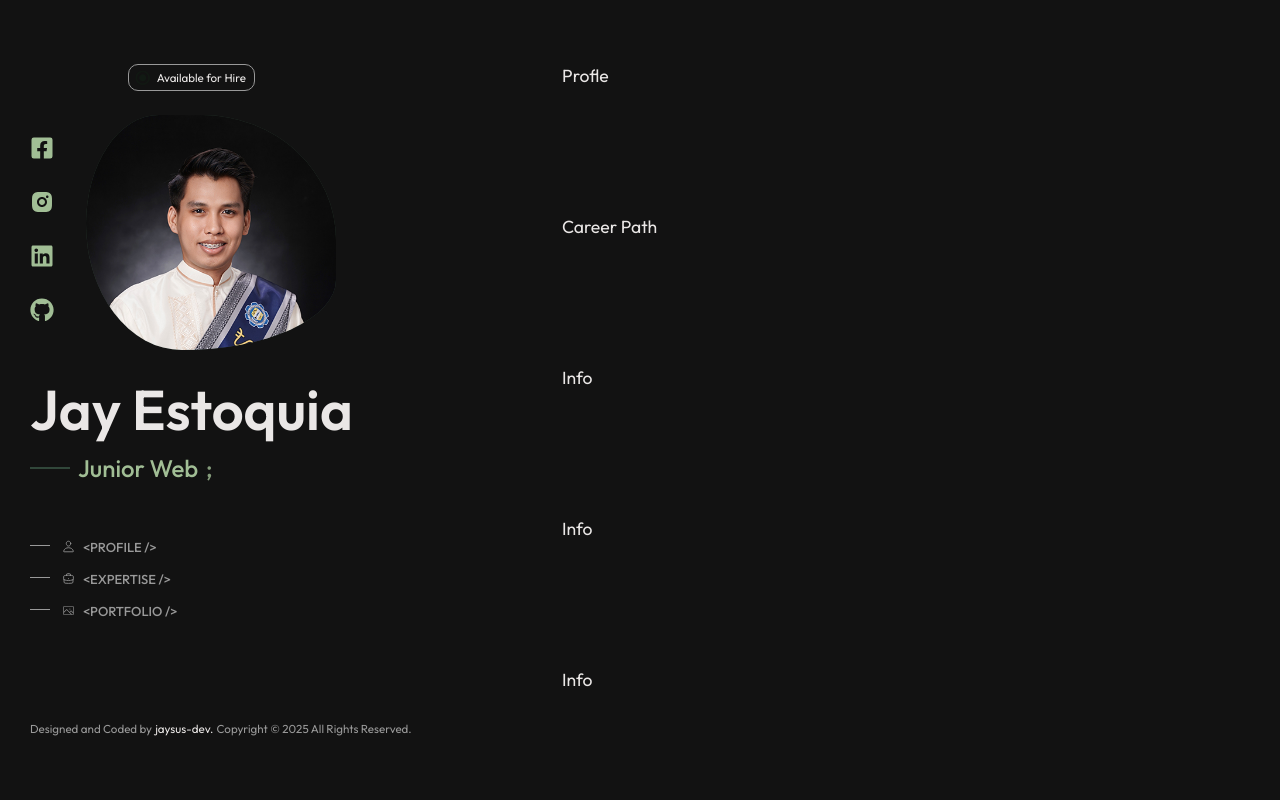
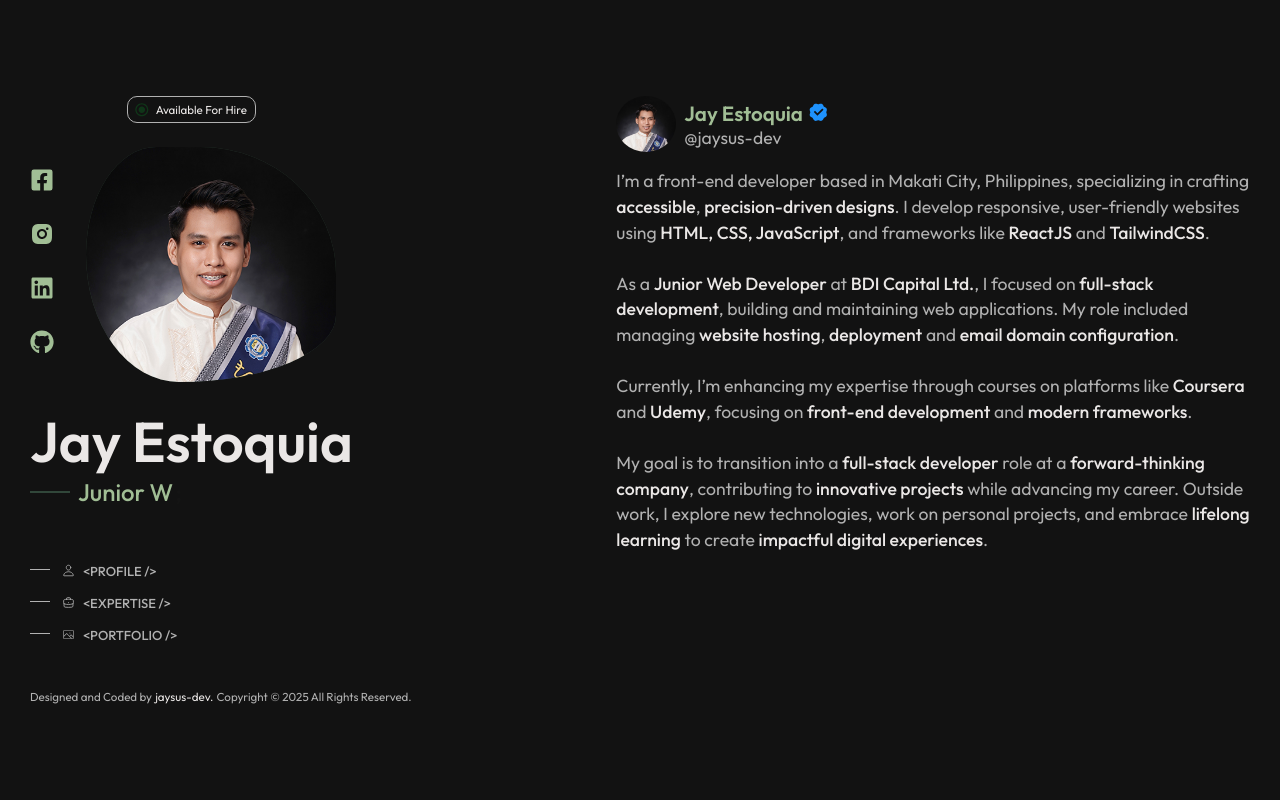
Before and after one commit to Jaysus-dev/jaysus-dev-portfoliov2, a React (Vite) app: page /profile in a window 1280 px wide. Shown: the top 800 px of the page. Built offline with nearby package versions, Linux system fonts and the light colour scheme.

Commit message:
updated profile section

```diff
--- a/src/App.css
+++ b/src/App.css
@@ -14,7 +14,7 @@
   --title-color: #a1be95;
   --title-color-dark: #31473a;
   --text-color: #eae7e6;
-  --desc-color: #999999;
+  --desc-color: #b1b1b1;
 
   /*==Font-Typography==*/
   --body-font: "Outfit", sans-serif;
@@ -100,7 +100,7 @@ textarea {
 
 /*.Reusable-CSS-Class*/
 .section {
-  padding: 4rem 0 4rem 0;
+  padding: 6rem 0 6rem 0;
 }
 
 .section-title {
@@ -122,7 +122,7 @@ textarea {
 
 /*.Lay-out*/
 .main-container {
-  grid-template-columns: repeat(1, 1.5fr 2fr);
+  grid-template-columns: repeat(1, 1.8fr 2fr);
 }
 .container {
   max-width: 1270px;
--- a/src/App.jsx
+++ b/src/App.jsx
@@ -1,24 +1,16 @@
 import React from "react";
 import "./App.css";
 import AsideNav from "./components/Aside/Aside";
+import Profile from "./components/Main/Profile/Profile";
 
 function App() {
   return (
     <div className="main-container container grid">
-      <aside className="main-aside grid" id="aside">
+      <aside className="main-aside  grid" id="aside">
         <AsideNav />
       </aside>
-      <main className="main-content " id="main">
-        <section className="main-section section grid"> Profle</section>
-        <section className="main-section section grid"> Career Path</section>
-        <section className="main-section section grid"> Info</section>
-        <section className="main-section section grid"> Info</section>
-        <section className="main-section section grid"> Info</section>
-        <section className="main-section section grid"> Info</section>
-        <section className="main-section section grid"> Info</section>
-        <section className="main-section section grid"> Info</section>
-        <section className="main-section section grid"> Info</section>
-        <section className="main-section section grid"> Info</section>
+      <main className="main-content section  " id="main">
+        <Profile />
       </main>
     </div>
   );
--- a/src/components/Aside/Aside.css
+++ b/src/components/Aside/Aside.css
@@ -8,16 +8,16 @@
   flex-direction: column;
   justify-content: space-between;
 }
-.aside-container {
+.aside__container {
   row-gap: 1.5rem;
   justify-content: space-between;
 }
-.aside-online {
+.aside__online {
   display: flex;
   align-items: center;
   justify-content: center;
 }
-.aside-stat {
+.aside__stat {
   display: flex;
   align-items: center;
   justify-content: center;
@@ -28,39 +28,39 @@
   border-radius: 10px;
   font-size: var(--tiny-font-size);
 }
-.aside-ping {
+.aside__ping {
   color: #00ff40;
   animation: ping-large 1s infinite;
 }
-.aside-content {
+.aside__content {
   display: flex;
   column-gap: 2rem;
   align-items: center;
 }
-.aside-social {
+.aside__social {
   grid-template-columns: max-content;
   row-gap: 1.5rem;
 }
-.aside-social-icon {
+.aside__social-icon {
   font-size: 1.5rem;
   color: var(--title-color);
 }
-.aside-social-icon:hover {
+.aside__social-icon:hover {
   transition: 0.2s ease-in-out;
   color: var(--title-color-dark);
 }
-.aside-data {
+.aside__data {
   display: flex;
   flex-direction: column;
   gap: 0.5rem;
 }
-.aside-mid {
+.aside__mid {
   display: flex;
   flex-direction: column;
   gap: 3rem;
 }
 
-.aside-title {
+.aside__title {
   display: flex;
   align-items: center;
   gap: 0.5rem;
@@ -68,7 +68,7 @@
   font-weight: var(--font-semi-bold);
   color: var(--text-color);
 }
-.aside-subtitle::before {
+.aside__subtitle::before {
   content: "";
   position: absolute;
   width: 40px;
@@ -77,7 +77,7 @@
   left: 0;
   top: 0.9rem;
 }
-.aside-subtitle {
+.aside__subtitle {
   position: relative;
   padding-left: 3rem;
   color: var(--title-color);
@@ -85,7 +85,7 @@
   font-weight: var(--font-medium);
 }
 
-.aside-img {
+.aside__img {
   background: center/cover;
   max-width: 250px;
   width: 100%;
@@ -94,19 +94,19 @@
   animation: profile_animate 8s ease-in-out infinite 1s;
 }
 
-.aside-list {
+.aside__list {
   position: relative;
   justify-content: start;
   gap: 0.5rem;
 }
 
-.aside-item {
+.aside__item {
   text-transform: uppercase;
   font-size: var(--smaller-font-size);
   font-weight: var(--font-medium);
   transition: 0.3s;
 }
-.aside-link {
+.aside__link {
   position: relative;
   display: flex;
   gap: 0.5rem;
@@ -114,7 +114,7 @@
   color: var(--desc-color);
   padding: 0.5rem 0 0.5rem 2rem;
 }
-.aside-link::before {
+.aside__link::before {
   content: "";
   position: absolute;
   background-color: var(--desc-color);
@@ -124,12 +124,12 @@
   top: 0.9rem;
 }
 
-.aside-link:hover {
+.aside__link:hover {
   padding-left: 4.5rem;
   color: var(--title-color);
   transition: 0.2s ease-in;
 }
-.aside-link:hover::before {
+.aside__link:hover::before {
   content: "";
   position: absolute;
   width: 60px;
@@ -139,7 +139,7 @@
   top: 0.9rem;
   transition: 0.2s ease-in;
 }
-.aside-bot {
+.aside__bot {
   display: flex;
   justify-content: flex-start;
   gap: 0.2rem;
--- a/src/components/Aside/Aside.jsx
+++ b/src/components/Aside/Aside.jsx
@@ -9,26 +9,25 @@ import { RiRadioButtonLine } from "react-icons/ri";
 function Aside() {
   return (
     <header className="aside section " id="aside">
-      <div className="aside-container  grid">
-        <div className="aside-online">
-          <p className="aside-stat">
-            <RiRadioButtonLine className="aside-ping" />
-            Available for Hire{" "}
+      <div className="aside__container  grid">
+        <div className="aside__online">
+          <p className="aside__stat">
+            <RiRadioButtonLine className="aside__ping" />
+            Available For Hire
           </p>
         </div>
-        <div className="aside-content grid">
+        <div className="aside__content grid">
           <AsideSocials />
-          <img src={Profile} className="aside-img" alt="aside_profile" />
+          <img src={Profile} className="aside__img" alt="aside__profile" />
         </div>
-
-        <div className="aside-mid">
+        <div className="aside__mid">
           <AsideData />
-          <div className="aside-nav">
+          <div className="aside__nav">
             <AsideNav />
           </div>
         </div>
       </div>
-      <div className="aside-bot">
+      <div className="aside__bot">
         Designed and Coded by
         <a href="#"> jaysus-dev.</a>
         Copyright &copy; {new Date().getFullYear()} All Rights Reserved.
--- a/src/components/Aside/AsideData.jsx
+++ b/src/components/Aside/AsideData.jsx
@@ -9,9 +9,9 @@ function AsideData() {
   const [typeWriter] = useTypewriter(Data.typewriter);
 
   return (
-    <div className="aside-data">
-      <h1 className="aside-title">Jay Estoquia</h1>
-      <h3 className="aside-subtitle">
+    <div className="asid__data">
+      <h1 className="aside__title">Jay Estoquia</h1>
+      <h3 className="aside__subtitle">
         {typeWriter}
         <Cursor cursorStyle=";" />
       </h3>
--- a/src/components/Aside/AsideNav.jsx
+++ b/src/components/Aside/AsideNav.jsx
@@ -4,13 +4,13 @@ import Data from "../../assets/json/Data.json";
 
 function AsideNav() {
   return (
-    <nav className="aside-list grid">
+    <nav className="aside__list grid">
       <ul>
         {Data.links.map((link, index) => {
           const IconComponent = iconComponents[link.icon]; // Get the icon component
           return (
-            <li key={index} className="aside-item">
-              <a href={link.to} className={`aside-link ${link.className}`}>
+            <li key={index} className="aside__item">
+              <a href={link.to} className={`aside__link ${link.className}`}>
                 <IconComponent /> {/* Render the icon */}
                 {link.title}
               </a>
--- a/src/components/Aside/AsideSocials.jsx
+++ b/src/components/Aside/AsideSocials.jsx
@@ -4,14 +4,14 @@ import Data from "../../assets/json/Data.json";
 
 function AsideSocials() {
   return (
-    <div className="aside-social grid">
+    <div className="aside__social grid">
       {Data.socials.map((social, index) => {
         const IconComponent = iconComponents[social.icon];
         return (
           <a
             key={index}
             href={social.link}
-            className="aside-social-icon"
+            className="aside__social-icon"
             target="_blank"
             rel="noopener noreferrer"
           >
--- /dev/null
+++ b/src/components/Main/Profile/Profile.css
@@ -0,0 +1,39 @@
+.profile__container {
+  border-radius: 0.5rem;
+}
+.profile__data {
+  display: flex;
+  align-items: center;
+  gap: 0.5rem;
+}
+.profile__pic {
+  width: 100%;
+  max-width: 60px;
+  border-radius: 50%;
+}
+.profile__name {
+  display: flex;
+  flex-direction: column;
+}
+.profile__name h3 {
+  display: flex;
+  align-items: center;
+  gap: 0.3rem;
+}
+.profile__name h3 .profile__icon {
+  color: rgb(30, 146, 253);
+}
+.profile__name span {
+  color: var(--desc-color);
+  font-weight: normal;
+}
+.profile__tweet {
+  line-height: 1.6rem;
+  font-size: var(--normal-font-size);
+  color: var(--desc-color);
+  font-weight: var(--font-normal);
+}
+.profile__tweet strong {
+  font-weight: var(--font-medium);
+  color: var(--text-color);
+}
--- /dev/null
+++ b/src/components/Main/Profile/Profile.jsx
@@ -0,0 +1,64 @@
+import React from "react";
+import "./Profile.css";
+import Profile_pic from "../../../assets/img/profile.jpg";
+import { RiVerifiedBadgeFill } from "react-icons/ri";
+
+function Profile() {
+  return (
+    <div className="profile grid">
+      <div className="profile__container grid">
+        <div className="profile__data">
+          <img
+            className="profile__pic"
+            src={Profile_pic}
+            alt="profile picture"
+          />
+          <div className="profile__name">
+            <h3>
+              Jay Estoquia <RiVerifiedBadgeFill className="profile__icon" />
+            </h3>
+            <span>@jaysus-dev</span>
+          </div>
+        </div>
+        <article className="profile__tweet">
+          <p>
+            I’m a front-end developer based in Makati City, Philippines,
+            specializing in crafting <strong>accessible</strong>,{" "}
+            <strong>precision-driven designs</strong>. I develop responsive,
+            user-friendly websites using <strong>HTML, CSS, JavaScript</strong>,
+            and frameworks like <strong>ReactJS</strong> and{" "}
+            <strong>TailwindCSS</strong>.
+          </p>
+          <br />
+          <p>
+            As a <strong>Junior Web Developer</strong> at{" "}
+            <strong>BDI Capital Ltd.</strong>, I focused on{" "}
+            <strong>full-stack development</strong>, building and maintaining
+            web applications. My role included managing{" "}
+            <strong>website hosting</strong>, <strong>deployment</strong> and{" "}
+            <strong>email domain configuration</strong>.
+          </p>
+          <br />
+          <p>
+            Currently, I’m enhancing my expertise through courses on platforms
+            like <strong>Coursera</strong> and <strong>Udemy</strong>, focusing
+            on <strong>front-end development</strong> and{" "}
+            <strong>modern frameworks</strong>.
+          </p>
+          <br />
+          <p>
+            My goal is to transition into a{" "}
+            <strong>full-stack developer</strong> role at a{" "}
+            <strong>forward-thinking company</strong>, contributing to{" "}
+            <strong>innovative projects</strong> while advancing my career.
+            Outside work, I explore new technologies, work on personal projects,
+            and embrace <strong>lifelong learning</strong> to create{" "}
+            <strong>impactful digital experiences</strong>.
+          </p>
+        </article>
+      </div>
+    </div>
+  );
+}
+
+export default Profile;
```
